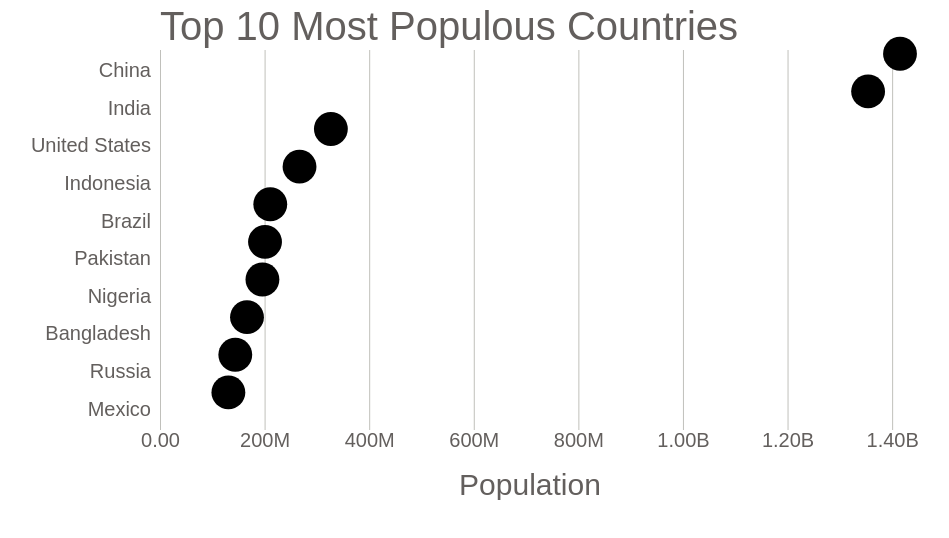
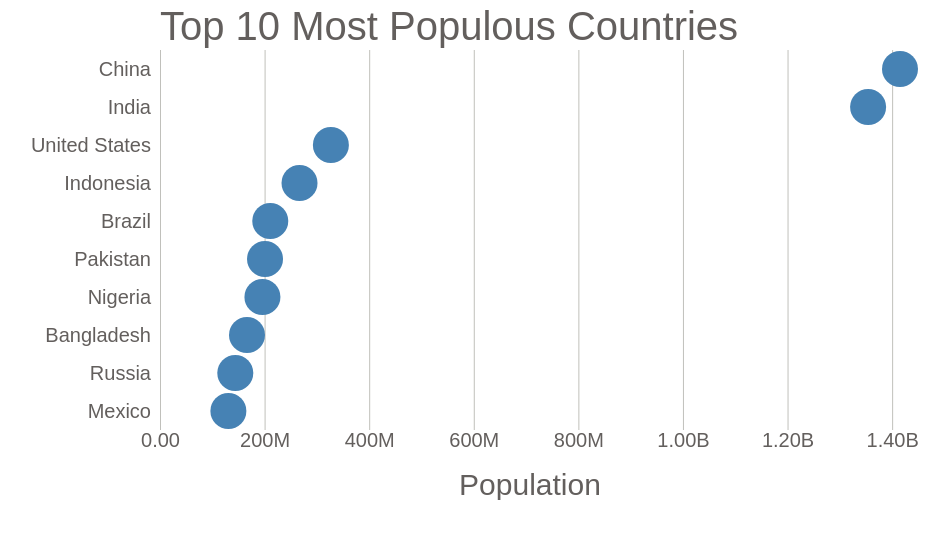
Before and after one commit to kennykngo/data-visualization-with-d3-intro, a plain HTML site: page making-a-scatter-plot/index.html in a window 1280 px wide. Shown: the whole page, without its empty margins (40-989 px from the left). Drawn offline with nearby package versions, Linux system fonts and the light colour scheme.

Commit message:
converted rect to circle

```diff
--- a/making-a-scatter-plot/app.js
+++ b/making-a-scatter-plot/app.js
@@ -19,10 +19,10 @@ const render = (data) => {
     .range([0, innerWidth]);
 
   const yScale = d3
-    .scaleBand()
+    .scalePoint()
     .domain(data.map(yValue))
     .range([0, innerHeight])
-    .padding(0.1);
+    .padding(0.5);
 
   const g = svg
     .append("g")
@@ -64,7 +64,7 @@ const render = (data) => {
     .attr("cy", (d) => yScale(yValue(d)))
     .attr("cx", (d) => xScale(xValue(d)))
     // .attr("width", (d) => xScale(d.population))
-    .attr("r", yScale.bandwidth() / 2);
+    .attr("r", 18);
 
   g.append("text")
     .attr("y", -10)
--- a/making-a-scatter-plot/style.css
+++ b/making-a-scatter-plot/style.css
@@ -3,7 +3,7 @@ html body {
   overflow: hidden;
 }
 
-rect {
+circle {
   fill: steelblue;
 }
 
```
